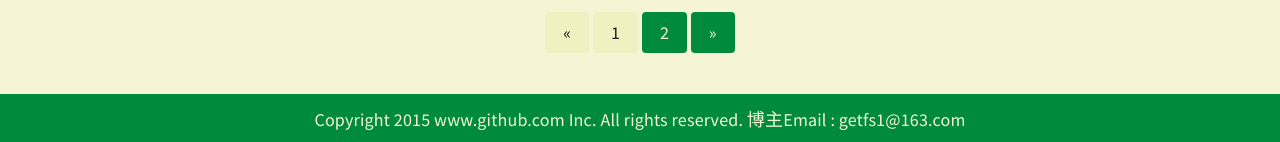
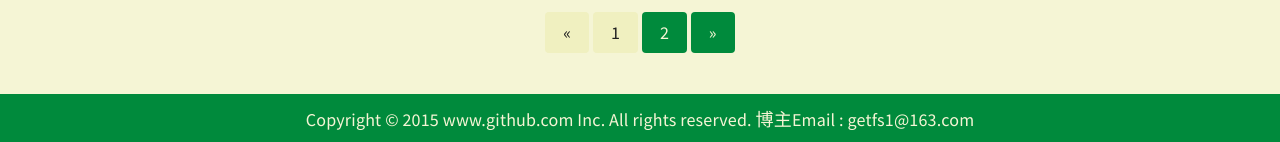
Before and after one commit to Qiyu8/realfclhaha.github.io, a Jekyll site: the page built from index.html, in a window 1280 px wide. Shown: the part 1252-1394 px from the top of the page. Built offline with Jekyll 4.4.1, drawn with Linux system fonts in a browser that asks for light colours; the list of posts is cut into pages by our own code.

```diff
--- a/_includes/footer.html
+++ b/_includes/footer.html
@@ -1,4 +1,4 @@
 <footer>
-   <span>Copyright 2015 www.github.com Inc. All rights reserved.</span>
+   <span>Copyright © 2015 www.github.com Inc. All rights reserved.</span>
   <span>博主Email&nbsp;:&nbsp;getfs1@163.com</span>
 </footer>
```
